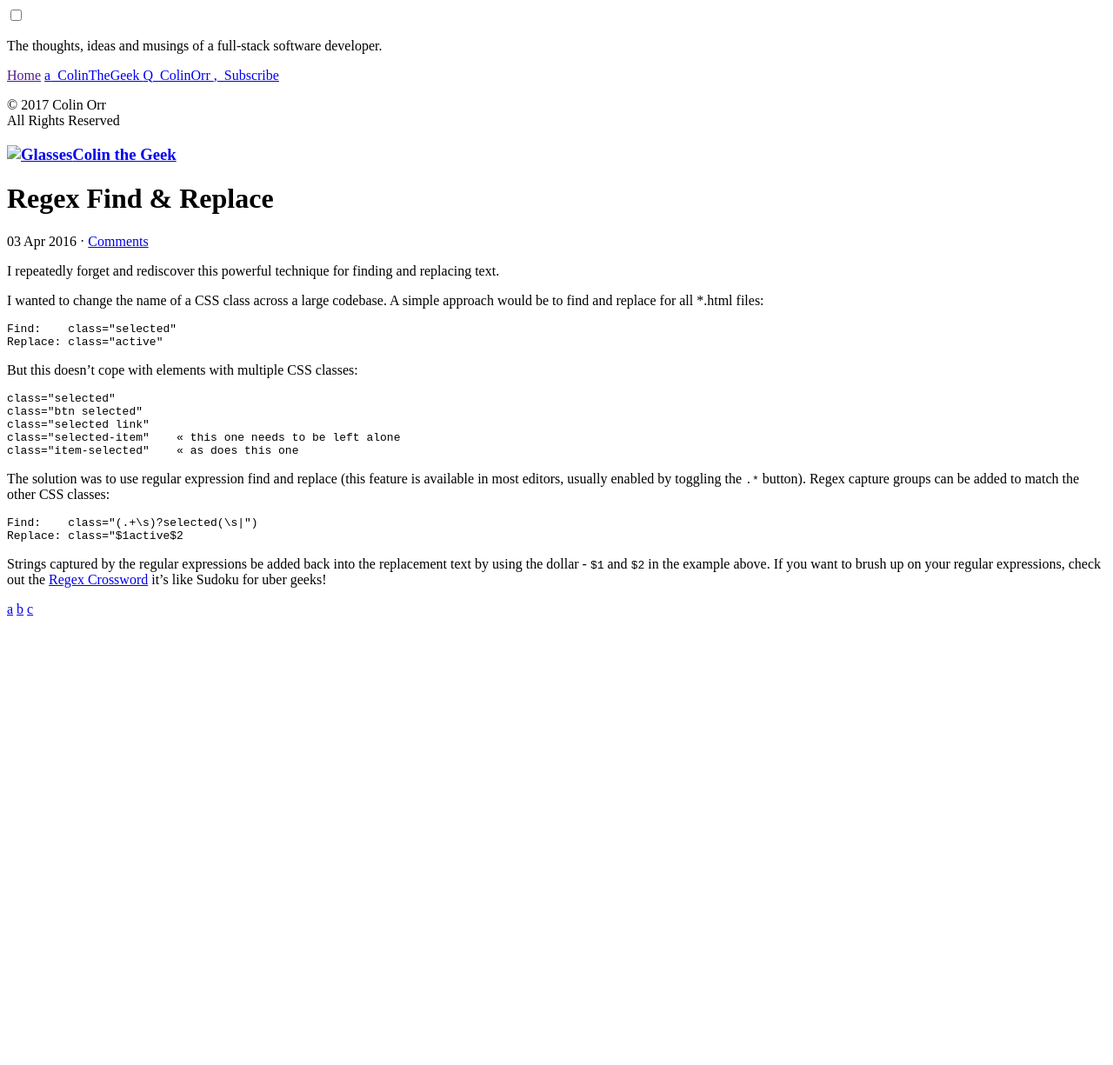
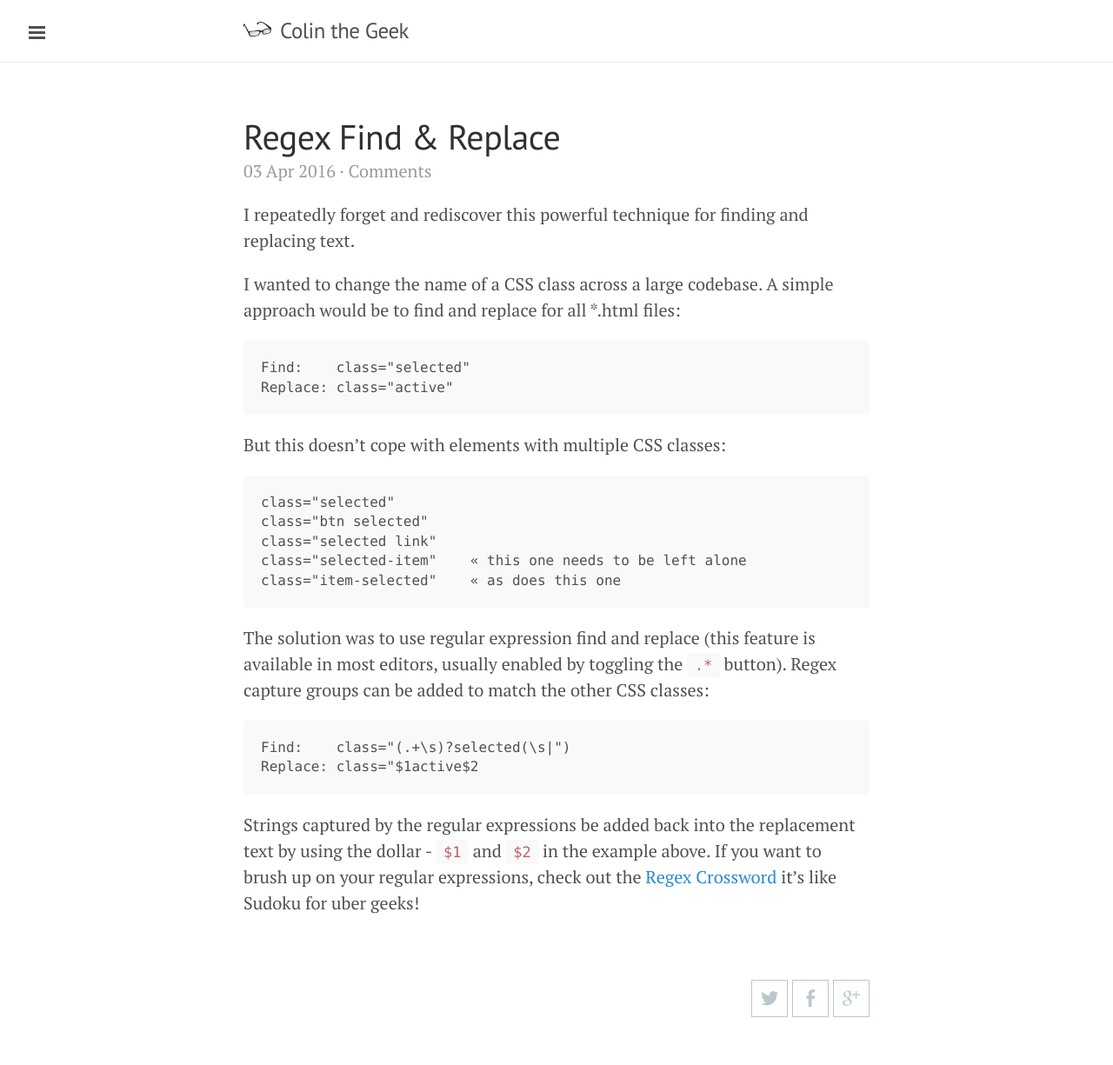
Before and after one commit to ColinOrr/colinorr.github.io, a Jekyll site: the page built from _posts/2016-04-03-regex-replacements.md, in a window 1280 px wide. Shown: the whole page at 87% size. Built offline with Jekyll 4.4.1, drawn with Linux system fonts in a browser that asks for light colours; some web fonts are replaced; comment, search, counter and statistics services are not loaded; before the commit the page ends 900 px from its top, so only the background shows below that.

Commit message:
Fixing the base URL

```diff
--- a/404.html
+++ b/404.html
@@ -6,5 +6,5 @@
 
 <div class="page">
   <h1 class="page-title">404: Page not found</h1>
-  <p class="lead">Sorry, we've misplaced that URL or it's pointing to something that doesn't exist. <a href="{{ site.baseurl }}">Head back home</a> to try finding it again.</p>
+  <p class="lead">Sorry, we've misplaced that URL or it's pointing to something that doesn't exist. <a href="/">Head back home</a> to try finding it again.</p>
 </div>
--- a/_includes/head.html
+++ b/_includes/head.html
@@ -15,16 +15,16 @@
   </title>
 
   <!-- CSS -->
-  <link rel="stylesheet" href="{{ site.baseurl }}public/css/poole.css">
-  <link rel="stylesheet" href="{{ site.baseurl }}public/css/syntax.css">
-  <link rel="stylesheet" href="{{ site.baseurl }}public/css/lanyon.css">
-  <link rel="stylesheet" href="{{ site.baseurl }}public/css/socicon.css">
-  <link rel="stylesheet" href="{{ site.baseurl }}public/css/custom.css">
+  <link rel="stylesheet" href="/public/css/poole.css">
+  <link rel="stylesheet" href="/public/css/syntax.css">
+  <link rel="stylesheet" href="/public/css/lanyon.css">
+  <link rel="stylesheet" href="/public/css/socicon.css">
+  <link rel="stylesheet" href="/public/css/custom.css">
   <link rel="stylesheet" href="http://fonts.googleapis.com/css?family=PT+Serif:400,400italic,700%7CPT+Sans:400">
 
   <!-- Icons -->
-  <link rel="apple-touch-icon-precomposed" sizes="144x144" href="{{ site.baseurl }}public/apple-touch-icon-precomposed.png">
-  <link rel="shortcut icon" href="{{ site.baseurl }}public/favicon.ico">
+  <link rel="apple-touch-icon-precomposed" sizes="144x144" href="/public/apple-touch-icon-precomposed.png">
+  <link rel="shortcut icon" href="/public/favicon.ico">
 
   <!-- RSS -->
   <link rel="alternate" type="application/rss+xml" title="RSS" href="/atom.xml">
--- a/_includes/sidebar.html
+++ b/_includes/sidebar.html
@@ -9,7 +9,7 @@
   </div>
 
   <nav class="sidebar-nav">
-    <a class="sidebar-nav-item{% if page.url == site.baseurl %} active{% endif %}" href="{{ site.baseurl }}">Home</a>
+    <a class="sidebar-nav-item{% if page.url == '/' %} active{% endif %}" href="/">Home</a>
 
     {% comment %}
       The code below dynamically generates a sidebar nav of pages with
--- a/_layouts/default.html
+++ b/_layouts/default.html
@@ -14,7 +14,7 @@
         <div class="container">
           <h3 class="masthead-title">
             <a href="/" title="Home">
-              <img src="{{ site.baseurl }}public/icon.png" class="glasses" alt="Glasses">{{ site.title }}
+              <img src="/public/icon.png" class="glasses" alt="Glasses">{{ site.title }}
             </a>
           </h3>
         </div>
@@ -27,7 +27,7 @@
 
     <label for="sidebar-checkbox" class="sidebar-toggle"></label>
 
-    <script src="{{ site.baseurl }}public/scripts/custom.js"></script>
+    <script src="/public/scripts/custom.js"></script>
     <script>
       (function(document) {
         var toggle = document.querySelector('.sidebar-toggle');
--- a/index.html
+++ b/index.html
@@ -30,15 +30,15 @@
 {% if paginator.next_page or paginator.previous_page %}
 <div class="pagination">
   {% if paginator.next_page %}
-    <a class="pagination-item older" href="{{ site.baseurl }}page{{paginator.next_page}}">Older</a>
+    <a class="pagination-item older" href="/page{{paginator.next_page}}">Older</a>
   {% else %}
     <span class="pagination-item older">Older</span>
   {% endif %}
   {% if paginator.previous_page %}
     {% if paginator.page == 2 %}
-      <a class="pagination-item newer" href="{{ site.baseurl }}">Newer</a>
+      <a class="pagination-item newer" href="/">Newer</a>
     {% else %}
-      <a class="pagination-item newer" href="{{ site.baseurl }}page{{paginator.previous_page}}">Newer</a>
+      <a class="pagination-item newer" href="/page{{paginator.previous_page}}">Newer</a>
     {% endif %}
   {% else %}
     <span class="pagination-item newer">Newer</span>
```
